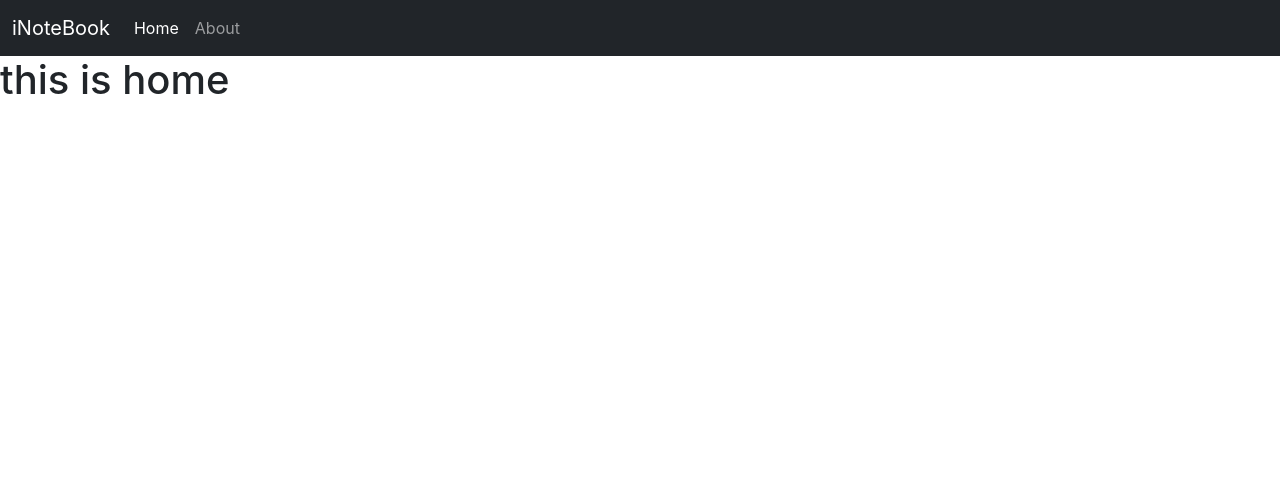
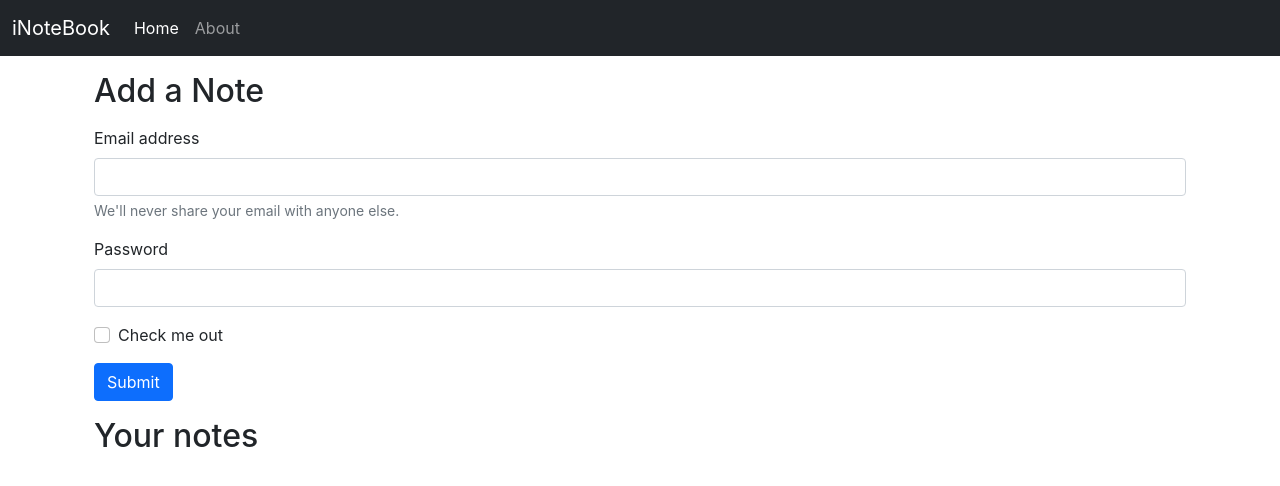
Before and after one commit to viratsaini/inotebook, a React (Create React App) app: page / in a window 1280 px wide. Shown: the top 486 px of the page. Built offline with nearby package versions, Linux system fonts and the light colour scheme.

Commit message:
add form

```diff
--- a/src/App.js
+++ b/src/App.js
@@ -1,20 +1,22 @@
-import{BrowserRouter as Main,Route,Routes}from "react-router-dom";
-import About from './components/About';
+import { BrowserRouter as Main, Route, Routes } from "react-router-dom";
+import About from "./components/About";
 import Navbar from "./components/Navbar";
 import Home from "./components/Home";
-import './App.css';
+import "./App.css";
 import NotesState from "./context/note/NotesState";
 function App() {
   return (
     <>
-    <NotesState>
-      <Main>
-      <Navbar/>
-      <Routes>
-      <Route  path='/' element={<Home />} />
-      <Route  path='/About' element={<About />} />
-        </Routes>
-      </Main>
+      <NotesState>
+        <Main>
+          <Navbar />
+          <div className="container">
+            <Routes>
+              <Route path="/" element={<Home />} />
+              <Route path="/About" element={<About />} />
+            </Routes>
+          </div>
+        </Main>
       </NotesState>
     </>
   );
--- a/src/components/About.js
+++ b/src/components/About.js
@@ -1,12 +1,12 @@
-import React ,{useContext}from 'react'
-import NotesContext from '../context/note/NotesContext'
+import React from 'react'
+
 
 
 const About = () => {
-  const a = useContext(NotesContext);
+
   return (
     <div>
-     <h1> this is About {a.name}</h1>
+     <h1> this is About </h1>
     </div>
   )
 }
--- a/src/components/Home.js
+++ b/src/components/Home.js
@@ -3,7 +3,29 @@
 const Home = () => {
   return (
     <div>
-      <h1>this is home</h1>
+    <div className='container my-3'>
+      <h2>Add a Note</h2>
+      <form className='my-3'>
+  <div className="mb-3">
+    <label htmlFor="exampleInputEmail1" className="form-label">Email address</label>
+    <input type="email" className="form-control" id="exampleInputEmail1" aria-describedby="emailHelp"/>
+    <div id="emailHelp" className="form-text">We'll never share your email with anyone else.</div>
+  </div>
+  <div className="mb-3">
+    <label htmlFor="exampleInputPassword1" className="form-label">Password</label>
+    <input type="password" className="form-control" id="exampleInputPassword1"/>
+  </div>
+  <div className="mb-3 form-check">
+    <input type="checkbox" className="form-check-input" id="exampleCheck1"/>
+    <label className="form-check-label" htmlFor="exampleCheck1">Check me out</label>
+  </div>
+  <button type="submit" className="btn btn-primary">Submit</button>
+</form>
+    </div>
+
+    <div className='container'>
+      <h2>Your notes</h2>
+    </div>
     </div>
   )
 }
--- a/src/components/Navbar.js
+++ b/src/components/Navbar.js
@@ -1,7 +1,8 @@
-import React from "react";
-import { Link } from "react-router-dom";
+import React  from "react";
+import { Link ,useLocation} from "react-router-dom";
 
 const Navbar = () => {
+  let location = useLocation();
   return (
     <nav className="navbar navbar-expand-lg navbar-dark bg-dark">
       <div className="container-fluid">
@@ -22,12 +23,12 @@
         <div className="collapse navbar-collapse" id="navbarNav">
           <ul className="navbar-nav">
             <li className="nav-item">
-              <Link className="nav-link active" aria-current="page" to="/">
+              <Link className={`nav-link ${location.pathname==="/"?"active":""}` } aria-current="page" to="/">
                 Home
               </Link>
             </li>
             <li className="nav-item">
-              <Link className="nav-link" to="/About">
+              <Link className={`nav-link ${location.pathname==="/About"?"active":""}` } to="/About">
                 About
               </Link>
             </li>
--- a/src/context/note/NotesState.js
+++ b/src/context/note/NotesState.js
@@ -2,12 +2,9 @@
 import NotesContext from "./NotesContext";
 
 const NotesState = (props) => {
-  const s1 = {
-    "name": "virat",
-    "class": "6b"
-  }
+
   return (
-    <NotesContext.Provider value={s1}>
+    <NotesContext.Provider value={{}}>
       {props.children}
     </NotesContext.Provider>
   )
```
